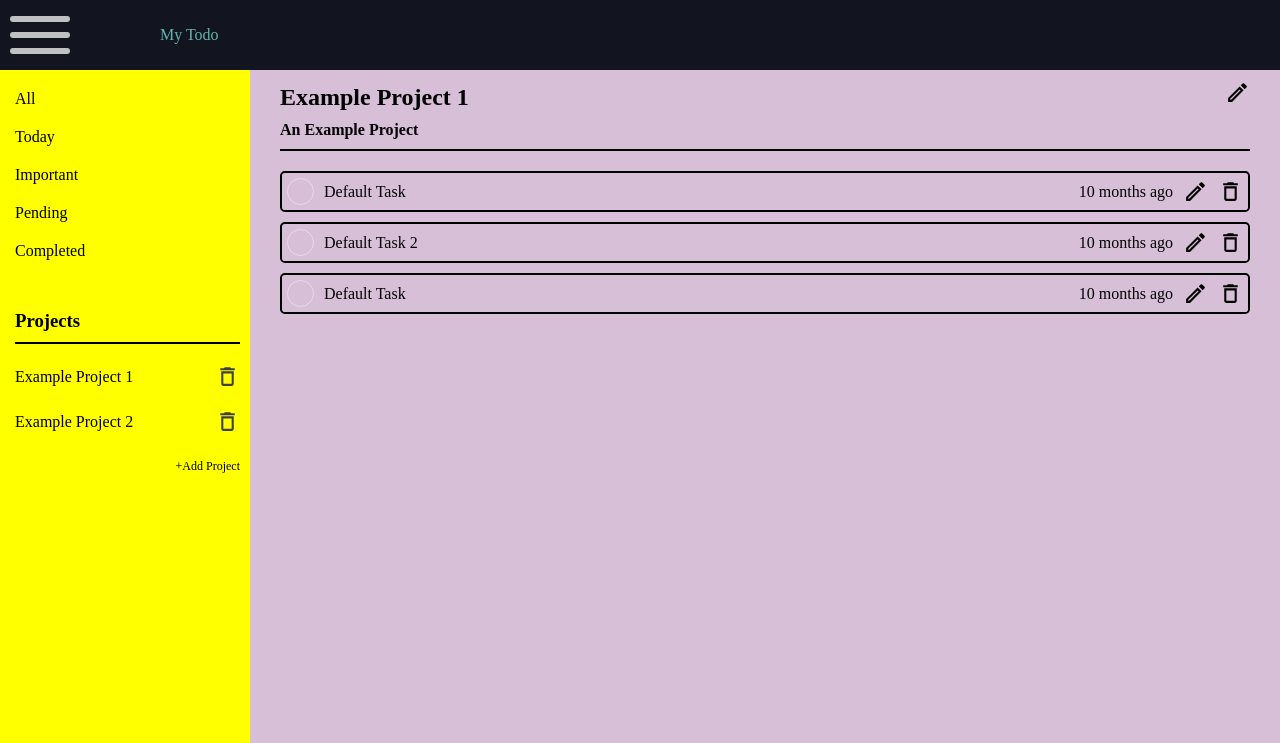
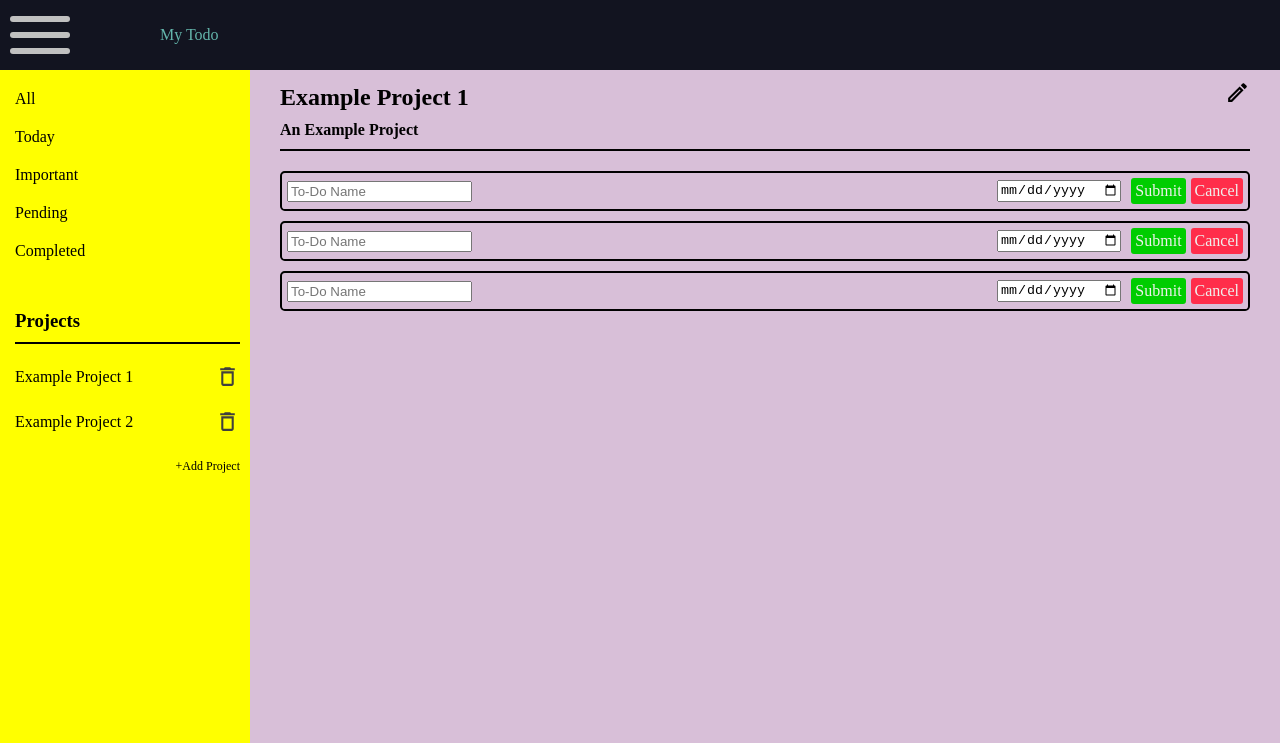
Before and after one commit to AminuMado/todo-list, a website built with webpack: page src/index.html in a window 1280 px wide. Shown: the top 743 px of the page. Built offline with nearby package versions, Linux system fonts and the light colour scheme.

Commit message:
added edit todo inputs and styled them

```diff
--- a/src/index.html
+++ b/src/index.html
@@ -77,9 +77,9 @@
                 </div>
                 <div class="right-to-do-edit">
                     <input class="to-do-date" type="date">
-                    <div class="edit-todo-button-container">
-                        <p class="edit-todo-button">Submit</p>
-                        <p class="edit-todo-cancel-button">Cancel</p>
+                    <div class="edit-to-do-button-container">
+                        <p class="edit-to-do-submit-button">Submit</p>
+                        <p class="edit-to-do-cancel-button">Cancel</p>
                     </div>
                 </div>
             </div>
@@ -98,9 +98,9 @@
                 </div>
                 <div class="right-to-do-edit">
                     <input class="to-do-date" type="date">
-                    <div class="edit-todo-button-container">
-                        <p class="edit-todo-button">Submit</p>
-                        <p class="edit-todo-cancel-button">Cancel</p>
+                    <div class="edit-to-do-button-container">
+                        <p class="edit-to-do-submit-button">Submit</p>
+                        <p class="edit-to-do-cancel-button">Cancel</p>
                     </div>
                 </div>
             </div>
@@ -119,12 +119,13 @@
                 </div>
                 <div class="right-to-do-edit">
                     <input class="to-do-date" type="date">
-                    <div class="edit-todo-button-container">
-                        <p class="edit-todo-button">Submit</p>
-                        <p class="edit-todo-cancel-button">Cancel</p>
+                    <div class="edit-to-do-button-container">
+                        <p class="edit-to-do-submit-button">Submit</p>
+                        <p class="edit-to-do-cancel-button">Cancel</p>
                     </div>
                 </div>
             </div>
+
     </main>
     <footer id="footer">
         <p>Copyright © 2021 AminuMado</p>
--- a/src/style.css
+++ b/src/style.css
@@ -214,11 +214,13 @@ color: red;
     display: flex;
     gap: 10px;
     align-items: center;
+    display: none;
 }
 .right-to-do{
     display: flex;
     align-items: center;
     gap: 10px;
+    display: none;
 }
 .task-edit,
 .task-delete{
@@ -232,9 +234,44 @@ color: red;
     transform: scale(1.2);
     filter: invert(33%) sepia(70%) saturate(4784%) hue-rotate(336deg) brightness(90%) contrast(108%);
 }
-.left-to-do-edit,
+.left-to-do-edit{
+    display: flex;
+}
 .right-to-do-edit{
-    display: none;
+    display: flex;
+    align-items: center;
+    gap: 10px;
+}
+.edit-to-do-button-container{
+    display: flex;
+    align-items: center;
+    gap: 5px;
+}
+.edit-to-do-submit-button{
+    font-family: sf-bold;
+    color: #eff1ed;
+    padding: 2px;
+    border-radius: 3px;
+    cursor: pointer;
+    background-color: #00cd00;
+    border: 2px solid #00cd00;
+}
+.edit-to-do-cancel-button{
+    font-family: sf-bold;
+    color: #eff1ed;
+    padding: 2px;
+    border-radius: 3px;
+    cursor: pointer;
+    background-color: #ff2d4a;
+    border: 2px solid #ff2d4a;
+}
+.edit-to-do-submit-button:hover,
+.edit-to-do-cancel-button:hover{
+    border: 2px solid black;
+}
+.edit-to-do-submit-button:active,
+.edit-to-do-cancel-button:active{
+    transform: scale(1.01);
 }
 .checkbox {
     display: flex;
```
